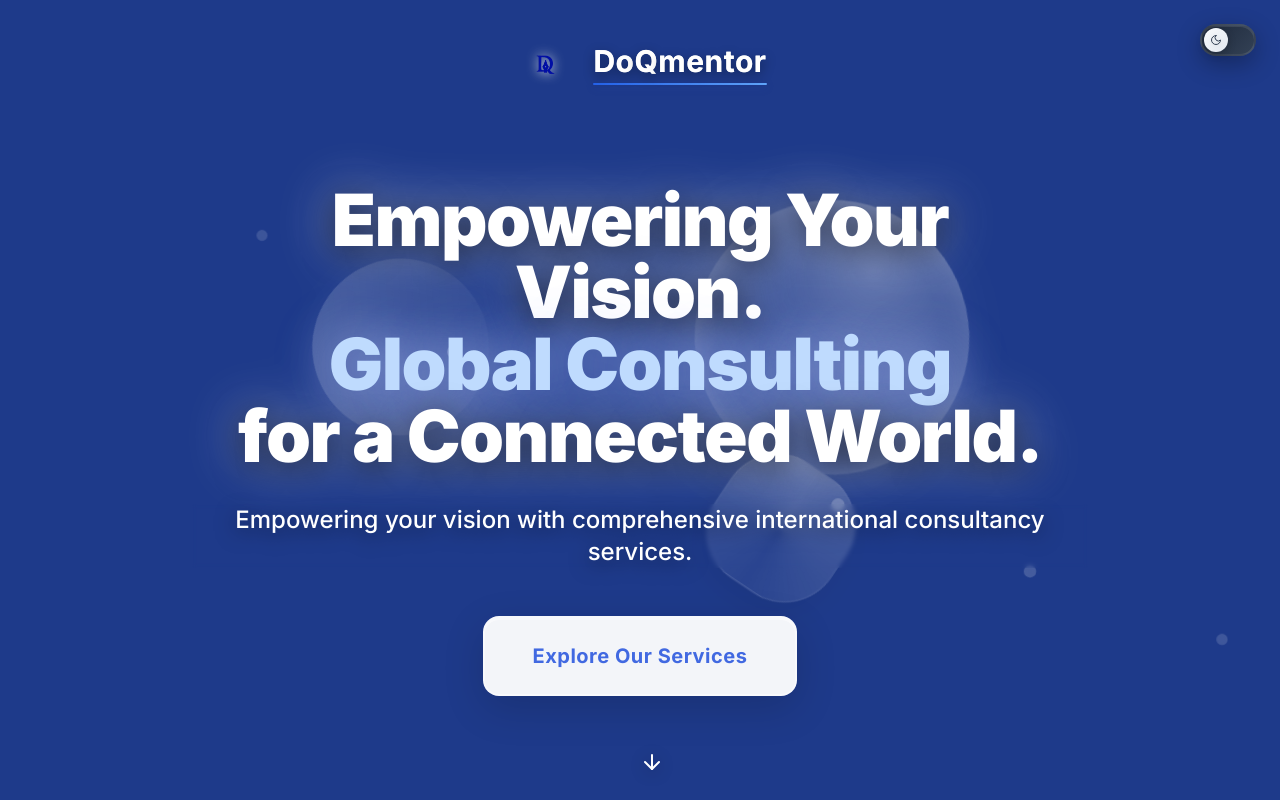
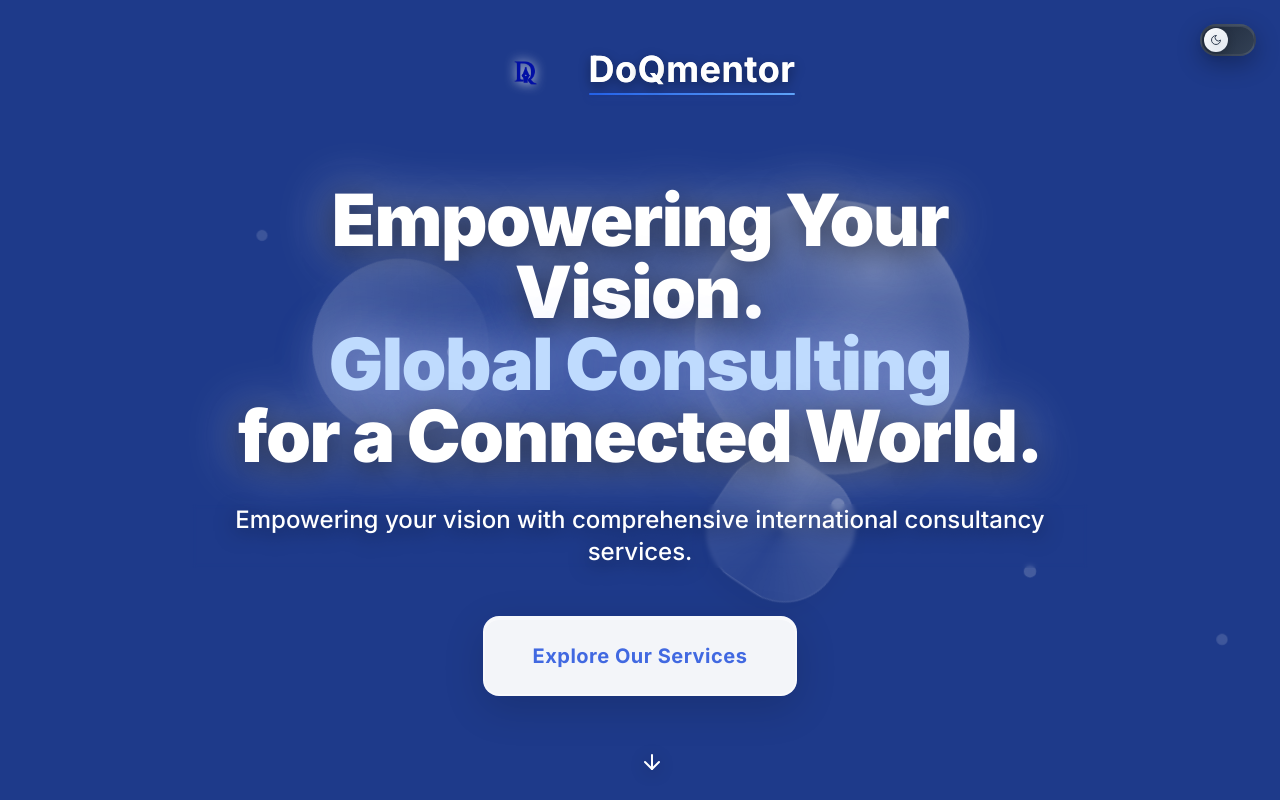
Before and after one commit to nxbeeeel/DoQmentor, a Next.js app: page / in a window 1280 px wide. Shown: the top 800 px of the page. Built offline with nearby package versions, Linux system fonts and the light colour scheme.

Commit message:
feat(logo): increase hero logo size to large

```diff
--- a/src/components/sections/HeroSection.tsx
+++ b/src/components/sections/HeroSection.tsx
@@ -123,7 +123,7 @@ export const HeroSection = () => {
       {/* Navigation */}
       <nav className="absolute top-0 left-0 right-0 z-20 flex justify-center items-center p-6 lg:p-8">
         <div className="w-full max-w-7xl mx-auto flex justify-center">
-          <Logo />
+          <Logo size="large" />
         </div>
       </nav>
 
```
